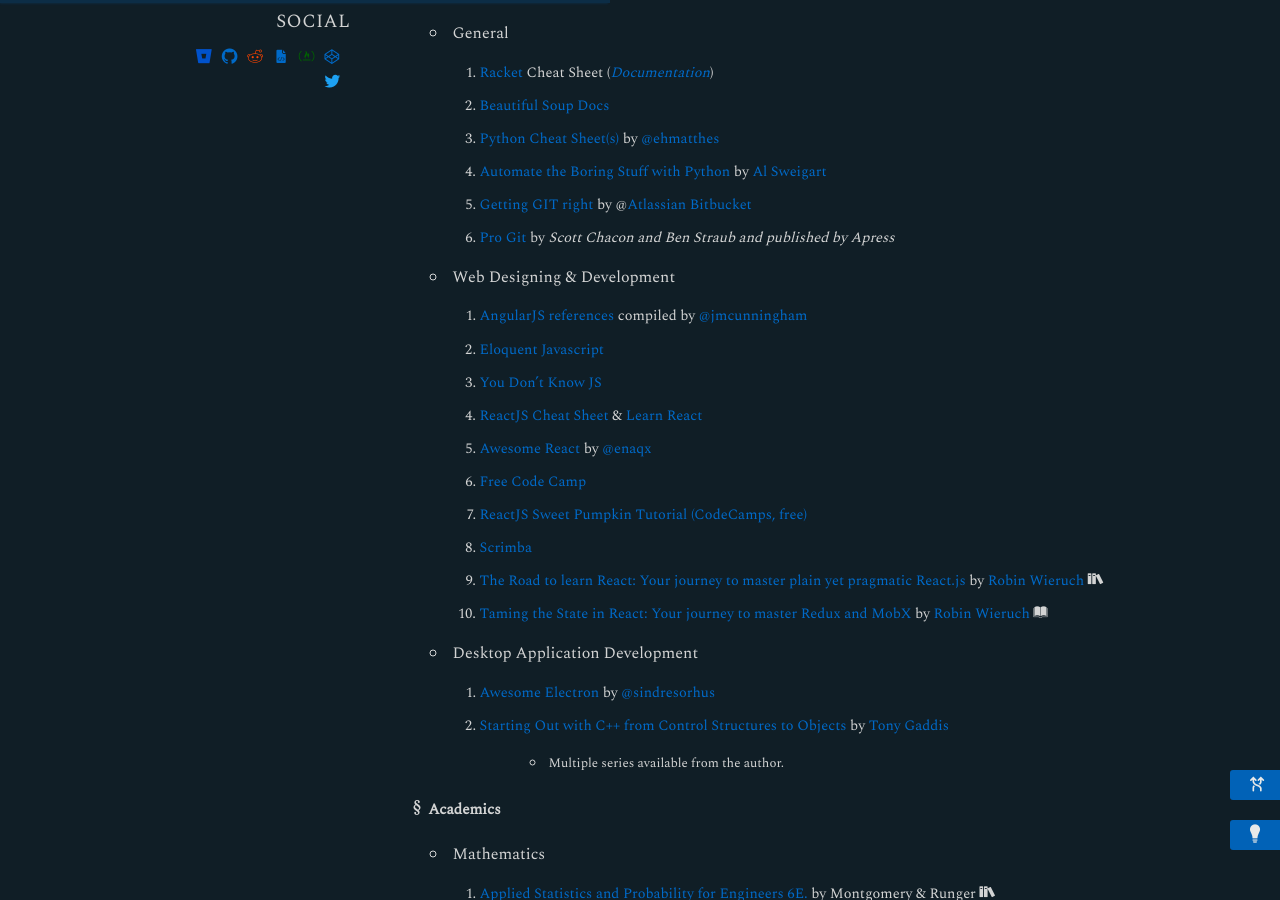
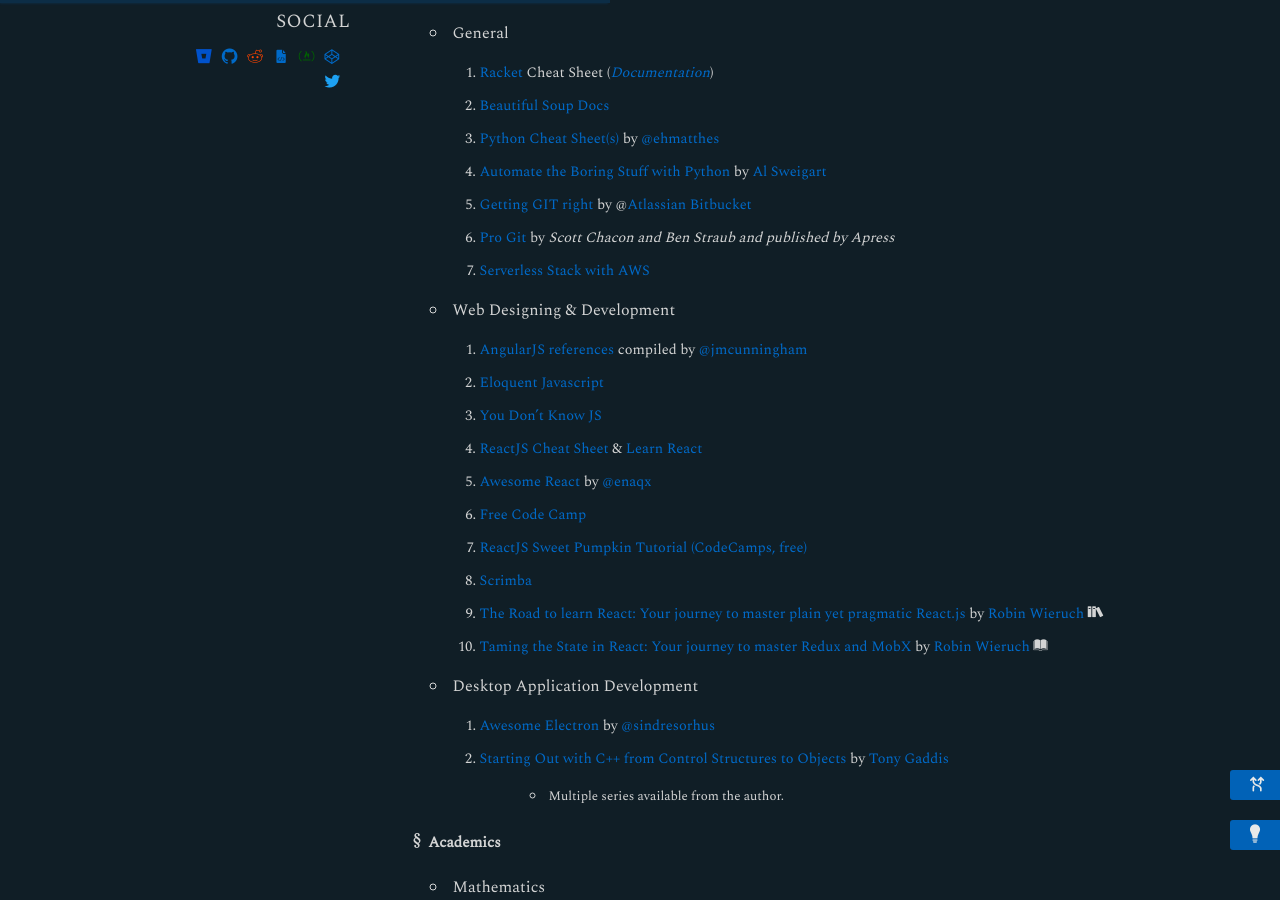
Before and after one commit to intern0t/personal-blog, a Jekyll site: the page built from library.md, in a window 1280 px wide and 900 px high, scrolled down 1172 px. Built offline with Jekyll 4.4.1, drawn with Linux system fonts in a browser that asks for light colours; nearby versions of some CDN libraries; some web fonts are replaced.

Commit message:
New library entry.

```diff
--- a/library.md
+++ b/library.md
@@ -39,6 +39,7 @@ permalink: /library/
     4. [Automate the Boring Stuff with Python](http://automatetheboringstuff.com/) by [Al Sweigart](https://twitter.com/AlSweigart)
     5. [Getting GIT right](https://www.atlassian.com/git) by @[Atlassian Bitbucket](https://www.atlassian.com)
     6. [Pro Git](https://git-scm.com/book/) by _Scott Chacon and Ben Straub and published by Apress_
+    7. [Serverless Stack with AWS](https://serverless-stack.com/)
 -   Web Designing & Development
     1. [AngularJS references](https://github.com/jmcunningham/AngularJS-Learning) compiled by [@jmcunningham](https://github.com/jmcunningham)
     2. [Eloquent Javascript](http://eloquentjavascript.net/)
```
